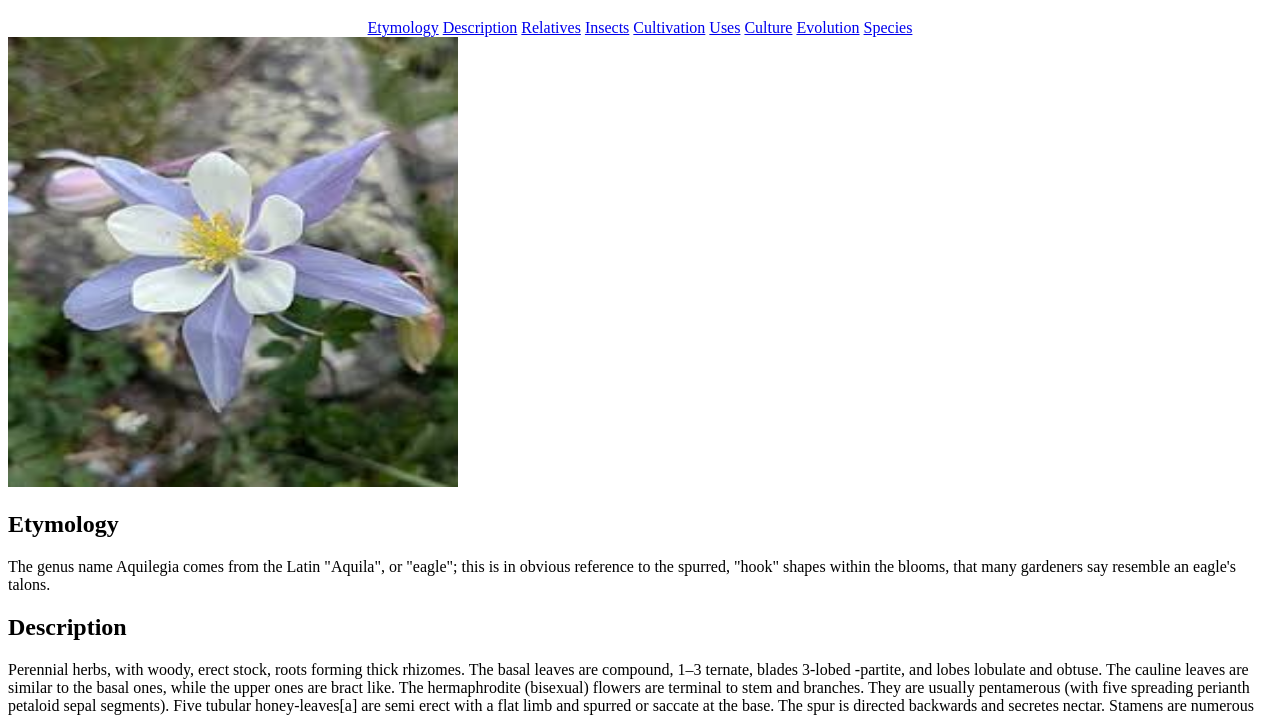
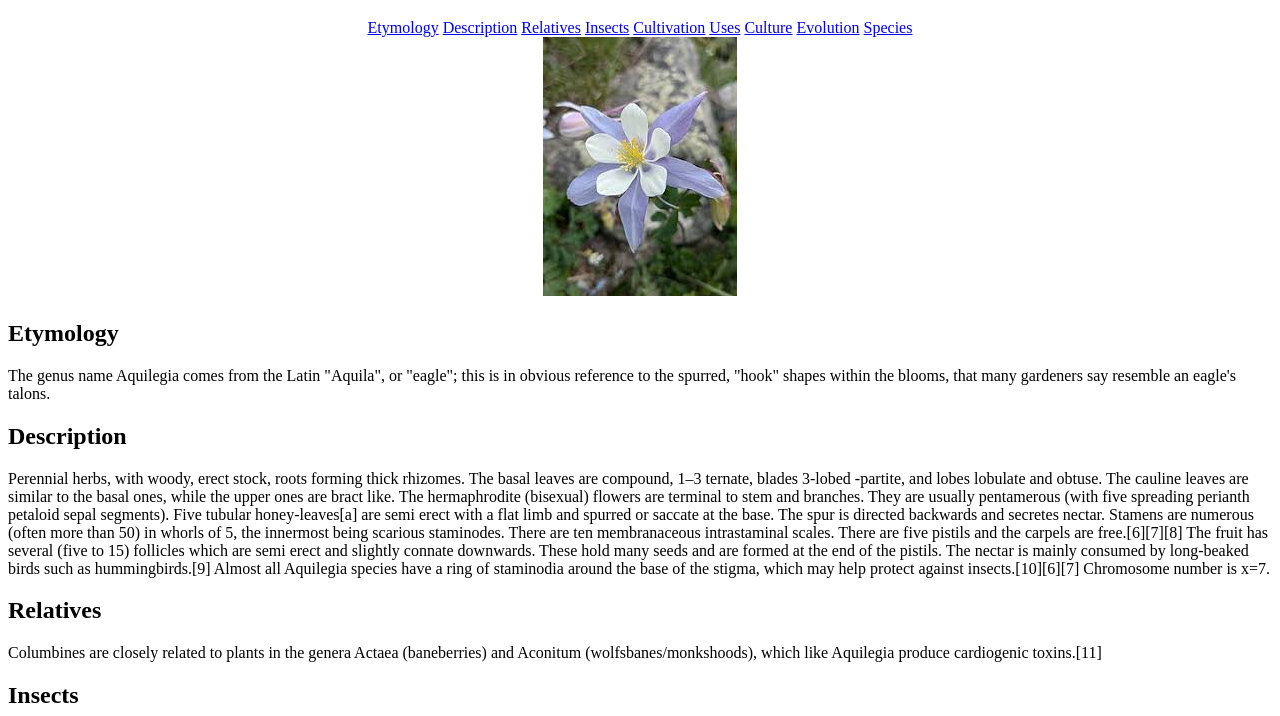
Before and after one commit to SarahStonehocker/SarahStonehocker, a plain HTML site: page wa/wa3.html in a window 1280 px wide. Shown: the part 61-777 px from the top of the page. Drawn offline with Linux system fonts and the light colour scheme.

Commit message:
Update wa3.html

```diff
--- a/wa/wa3.html
+++ b/wa/wa3.html
@@ -18,14 +18,14 @@
        <a href="#Evolution">Evolution</a>
        <a href="#Species">Species</a>
 
-
-
-
-
-
     </div>
 
-    <img src="../img/mainFlower.jpeg" alt="Me" width="450" height="450" class="center">
+    <!-- <img src="../img/mainFlower.jpeg" alt="Me" width="450" height="450"> -->
+    <table cellpadding="0" cellspacing="0" border="0" width="100%">
+        <tr><td align="center">
+        <img src="../img/mainFlower.jpeg">
+        </td></tr>
+        </table>
 
     <div id="Etymology">
         <h2>Etymology</h2>
```
